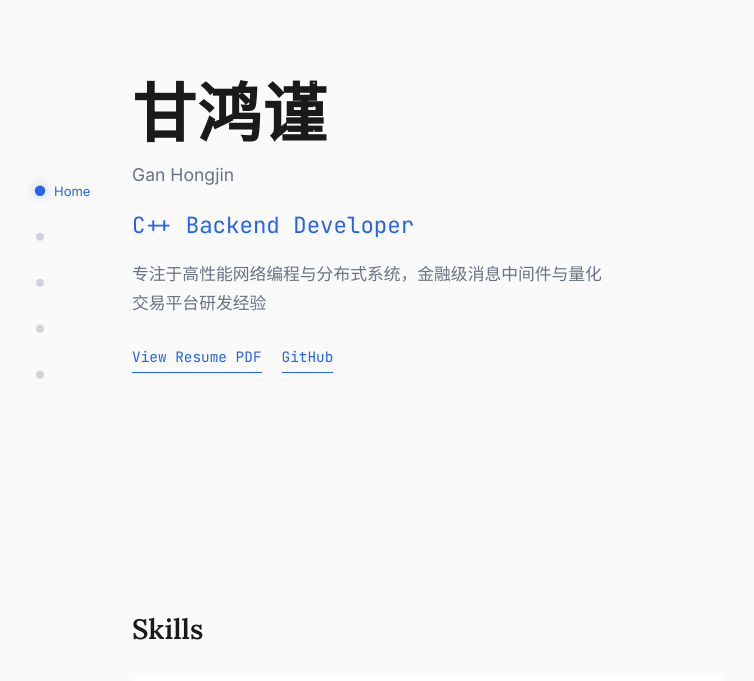
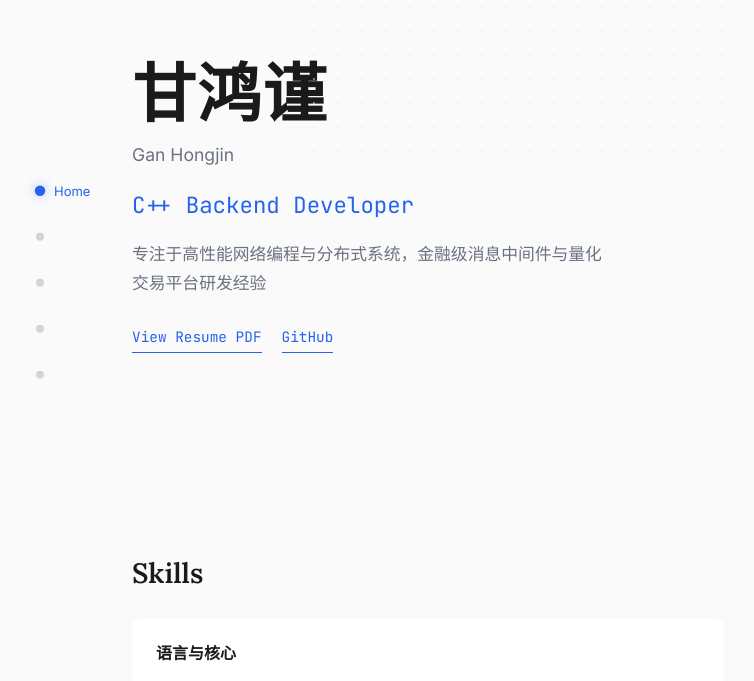
Before and after one commit to wustghj/MyWebResume, a Vue app: page / in a window 1280 px wide. Shown: the part 117-798 px from the top of the page, without its empty margins (212-966 px from the left). Built offline with nearby package versions, Linux system fonts and the light colour scheme.

Commit message:
fix: further reduce hero-to-skills spacing

```diff
--- a/src/components/HeroSection.vue
+++ b/src/components/HeroSection.vue
@@ -25,7 +25,7 @@ useTypewriter(subtitleRef, personalInfo.title, { duration: 1.5, delay: 0.3 })
 
 <style scoped>
 .hero {
-  min-height: 85vh;
+  min-height: 80vh;
   display: flex;
   flex-direction: column;
   justify-content: center;
--- a/src/components/SkillsSection.vue
+++ b/src/components/SkillsSection.vue
@@ -35,7 +35,7 @@ onUnmounted(() => {
 </script>
 
 <template>
-  <section id="skills-section" data-section-id="skills" class="pt-12 pb-24">
+  <section id="skills-section" data-section-id="skills" class="pt-8 pb-24">
     <h2 class="section-heading">Skills</h2>
     <div class="skills-grid">
       <div
```
